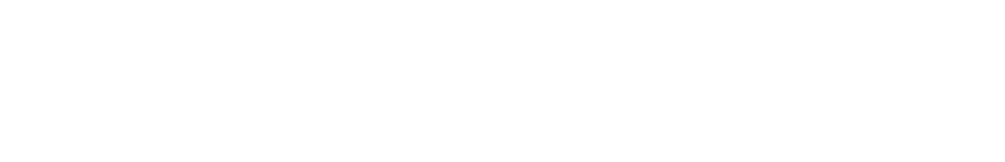
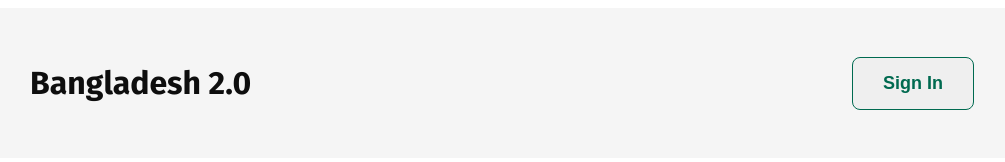
Before and after one commit to akramhossenpramio/first-assignment, a plain HTML site: page index.html in a window 1280 px wide. Shown: the whole page, without its empty margins (138-1143 px from the left). Drawn offline with Linux system fonts and the light colour scheme.

Commit message:
added images

```diff
--- a/index.html
+++ b/index.html
@@ -5,9 +5,17 @@
     <meta name="viewport" content="width=
     , initial-scale=1.0">
     <title>My First Assignment</title>
+    <link rel="preconnect" href="https://fonts.googleapis.com">
+<link rel="preconnect" href="https://fonts.gstatic.com" crossorigin>
+<link href="https://fonts.googleapis.com/css2?family=Fira+Sans:ital,wght@0,100;0,200;0,300;0,400;0,500;0,600;0,700;0,800;0,900;1,100;1,200;1,300;1,400;1,500;1,600;1,700;1,800;1,900&display=swap" rel="stylesheet">
+    <link rel="stylesheet" href="styles/style.css">
 </head>
-<body>
+<body class="fira-sans-bold">
     <header>
+           <nav>
+            <h3 class="nav-title">Bangladesh 2.0</h3>
+            <button>Sign In</button>
+           </nav>
 
     </header>
     <main>
--- /dev/null
+++ b/styles/style.css
@@ -0,0 +1,38 @@
+
+.fira-sans-bold {
+    font-family: "Fira Sans", serif;
+    font-weight: 700;
+    font-style: normal;
+  }
+/* nav styles */
+
+nav{
+    background: #F5F5F5;
+    display: flex;
+    padding: 24px 160px;
+    justify-content: space-between;
+    align-items: center;
+}
+.nav-title{
+    color: #0E0E0E;
+    font-size: 32px;
+    font-weight: 700;
+}
+button{
+    color: #006A50;
+    font-size: 18px;
+    font-weight: 600;
+    padding: 15px 30px;
+    border-radius: 8px;
+    border: 1px solid #006A50;
+}
+
+/* banner-section */
+.banner{
+    background: #F5F5F5;
+}
+
+.banner img{
+    width: fixed;
+padding: 80px 100px;
+}
```
Also changed, not shown: UI/banner.png (deleted), UI/donate.png (deleted), UI/news.png (deleted), UI/newsletter.png (deleted), UI/quotes.png (deleted), UI/vision.png (deleted), assets/al-jazeera.png (added), assets/card-icon.png (added), assets/facebook.png (added), assets/hero.png (added), assets/instagram.png (added), assets/quote-bg.png (added), assets/satelite.png (added), assets/x.png (added).
